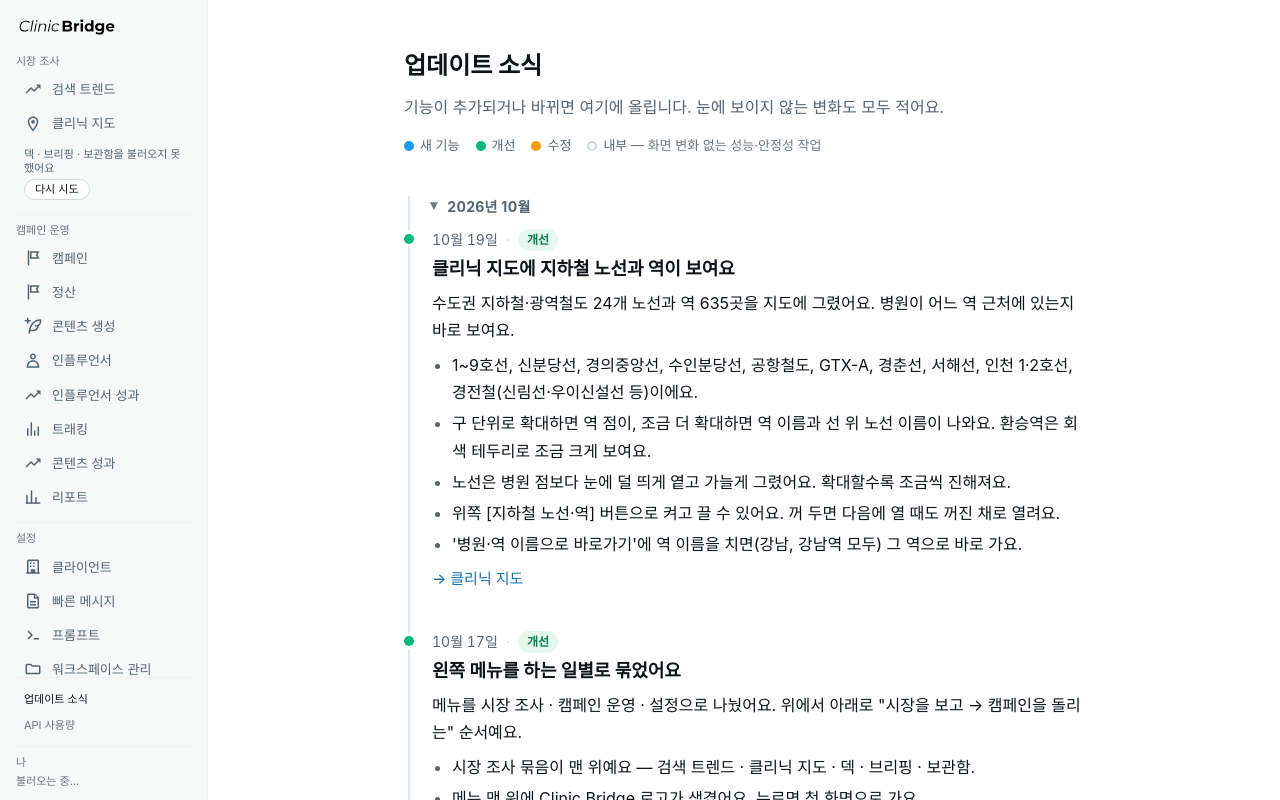
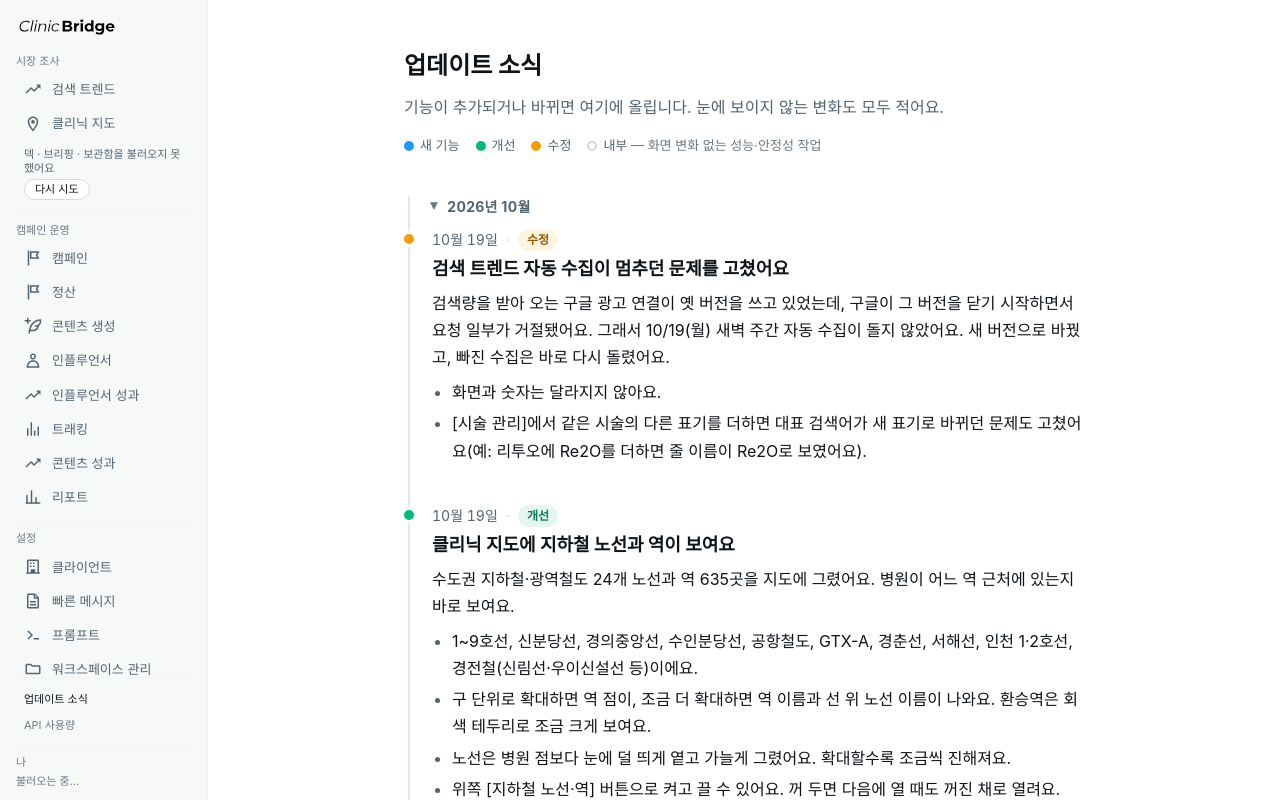
Before and after one commit to cb-koo/cb-x-deck, a Next.js app: page /updates in a window 1280 px wide. Built offline with nearby package versions, Linux system fonts and the light colour scheme; no server answers.

Commit message:
fix(trends): Google Ads API v22 → v25(종료 전 거절로 10/19 주간 수집 실패)·앱에서 더한 시술은 같은 분류 순서를 따라 묶음 대표가 바뀌지 않게

```diff
--- a/src/content/updates.ts
+++ b/src/content/updates.ts
@@ -12,6 +12,15 @@ export type UpdateEntry = {
 };
 
 export const UPDATES: UpdateEntry[] = [
+  {
+    date: '2026-10-19', type: '수정',
+    title: '검색 트렌드 자동 수집이 멈추던 문제를 고쳤어요',
+    summary: '검색량을 받아 오는 구글 광고 연결이 옛 버전을 쓰고 있었는데, 구글이 그 버전을 닫기 시작하면서 요청 일부가 거절됐어요. 그래서 10/19(월) 새벽 주간 자동 수집이 돌지 않았어요. 새 버전으로 바꿨고, 빠진 수집은 바로 다시 돌렸어요.',
+    bullets: [
+      '화면과 숫자는 달라지지 않아요.',
+      "[시술 관리]에서 같은 시술의 다른 표기를 더하면 대표 검색어가 새 표기로 바뀌던 문제도 고쳤어요(예: 리투오에 Re2O를 더하면 줄 이름이 Re2O로 보였어요).",
+    ],
+  },
   {
     date: '2026-10-19', type: '개선',
     title: '클리닉 지도에 지하철 노선과 역이 보여요',
--- a/src/lib/trendCollect.ts
+++ b/src/lib/trendCollect.ts
@@ -49,7 +49,7 @@ export function kpFromComposio(): KpClient {
   const base = { geoTargetConstants: ['geoTargetConstants/2392'], language: 'languageConstants/1005', keywordPlanNetwork: 'GOOGLE_SEARCH' };
   const call = async (op: 'historical' | 'ideas', endpoint: string, body: object): Promise<KpRow[]> => {
     try {
-      const d = await c.proxy<{ results?: RawRow[] }>({ endpoint: `https://googleads.googleapis.com/v22/customers/${g.customerId}:${endpoint}`, method: 'POST', connectedAccountId: g.connectedAccountId, body });
+      const d = await c.proxy<{ results?: RawRow[] }>({ endpoint: `https://googleads.googleapis.com/v25/customers/${g.customerId}:${endpoint}`, method: 'POST', connectedAccountId: g.connectedAccountId, body });
       recordUsageSafe({ api: 'googleads', operation: `googleads.${op}` });
       return (d.results ?? []).map(parseKpRow);
     } catch (e) {
--- a/src/lib/trendStore.ts
+++ b/src/lib/trendStore.ts
@@ -174,7 +174,10 @@ export async function findJpConflict(sql: postgres.Sql, market: string, jp: stri
 
 export async function createProcedure(sql: postgres.Sql, market: string, p: { name: string; kr: string; jp: string; en: string; major: string; middle: string }): Promise<string> {
   const id = `u${Date.now().toString(36)}`;
-  await upsertProcedures(sql, [{ id, market, major: p.major, majorOrder: 0, middle: p.middle, name: p.name, kr: p.kr, jp: p.jp, en: p.en, note: '앱에서 추가' }]);
+  // 분류 순서는 같은 분류의 기존 시술을 따른다 — 0으로 넣으면 같은 시술의 다른 표기가 원래 시술보다 앞에 서서
+  // 묶음 대표(첫 행)가 바뀐다(10-19 리투오: 대표가 リトゥオ → Re2O로 바뀌었다)
+  const [o] = await sql<Array<{ order: number | null }>>`select min(major_order) as order from trend_procedure where market = ${market} and major = ${p.major}`;
+  await upsertProcedures(sql, [{ id, market, major: p.major, majorOrder: o?.order ?? 0, middle: p.middle, name: p.name, kr: p.kr, jp: p.jp, en: p.en, note: '앱에서 추가' }]);
   await reassignOwners(sql, market);
   return id;
 }
```
